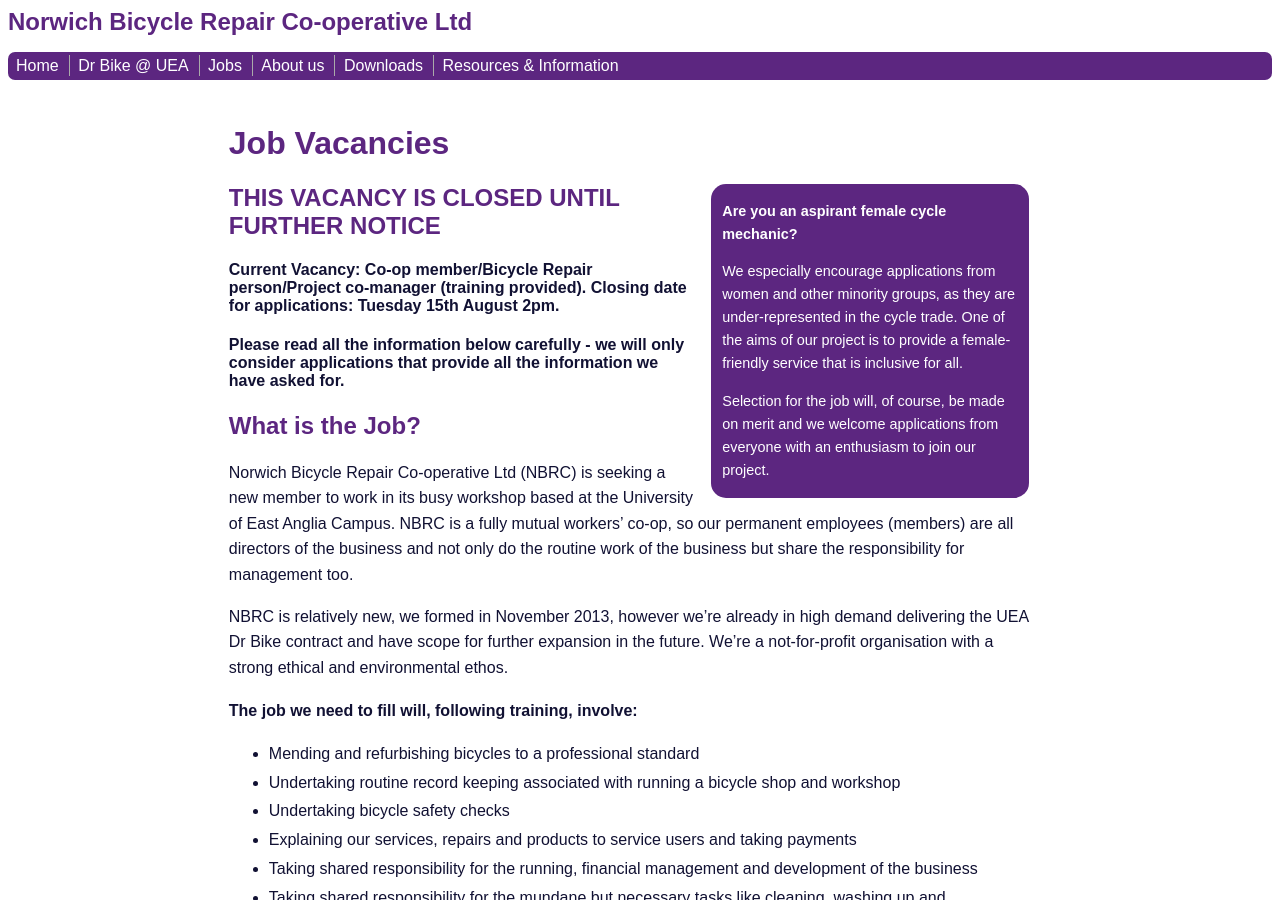
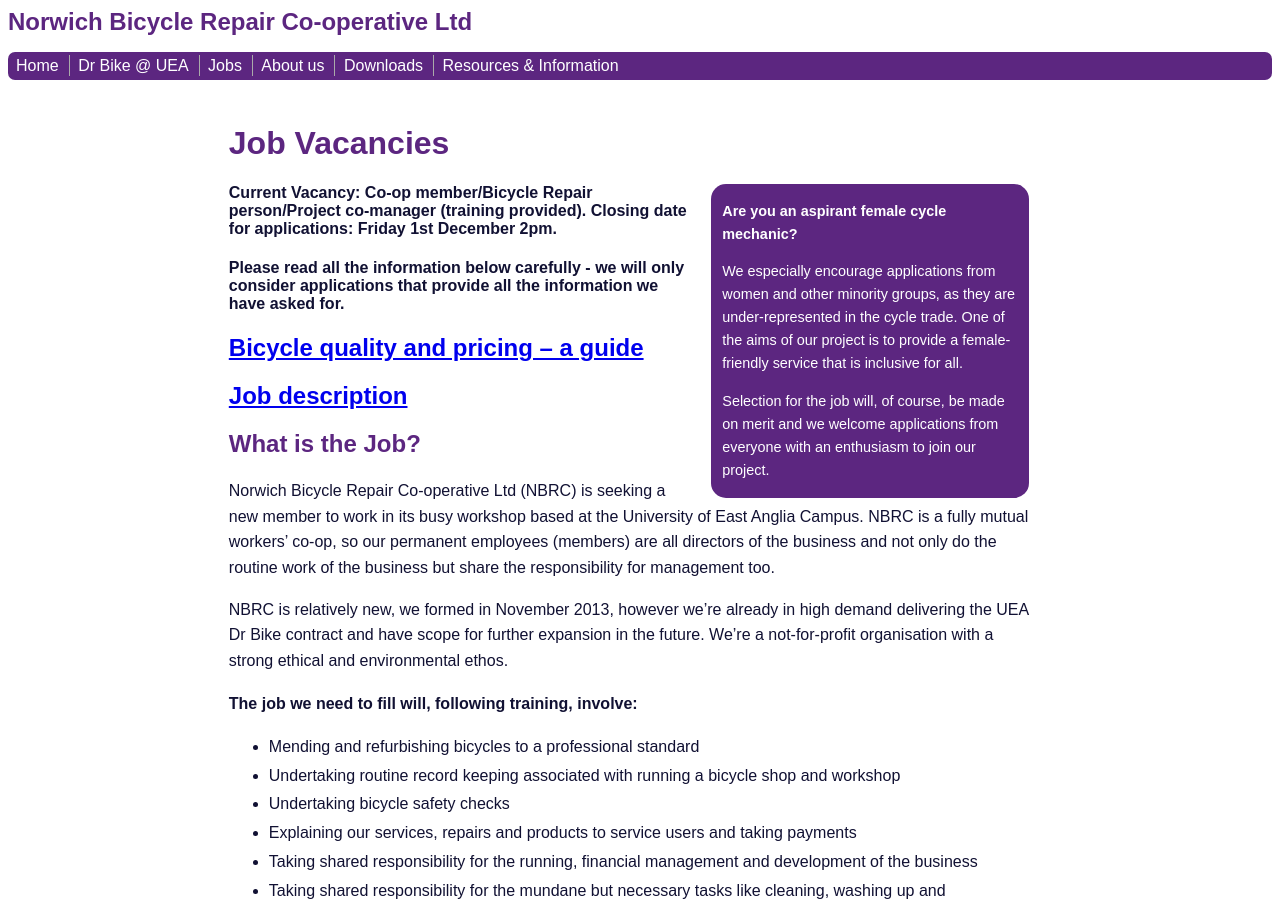
Before and after one commit to norwichbicyclerepaircooperative/norwichbicyclerepaircooperative.github.io, a Jekyll site: the page built from jobs/index.md, in a window 1280 px wide and 900 px high. Built offline with Jekyll 4.4.1, drawn with Linux system fonts in a browser that asks for light colours.

Commit message:
Update index.md

```diff
--- a/jobs/index.md
+++ b/jobs/index.md
@@ -11,11 +11,14 @@
 
 Selection for the job will, of course, be made on merit and we welcome applications from everyone with an enthusiasm to join our project. {% endcapture %} {% include sidebar.html %}
 
-## __THIS VACANCY IS CLOSED UNTIL FURTHER NOTICE__
-
-#### Current Vacancy: Co-op member/Bicycle Repair person/Project co-manager (training provided). Closing date for applications: __Tuesday 15th August 2pm__.
+#### Current Vacancy: Co-op member/Bicycle Repair person/Project co-manager (training provided). Closing date for applications: __Friday 1st December 2pm__.
 
 #### Please read all the information below carefully - we will only consider applications that provide all the information we have asked for.
+
+## [Bicycle quality and pricing – a guide](http://www.norwichbicyclerepaircoop.co.uk/resources-information/quality-pricing-guide/)
+
+## [Job description](norwichbicyclerepaircooperative.github.io/jobs/Job description and overview 2017.pdf)
+
 
 ## What is the Job?
 
```
